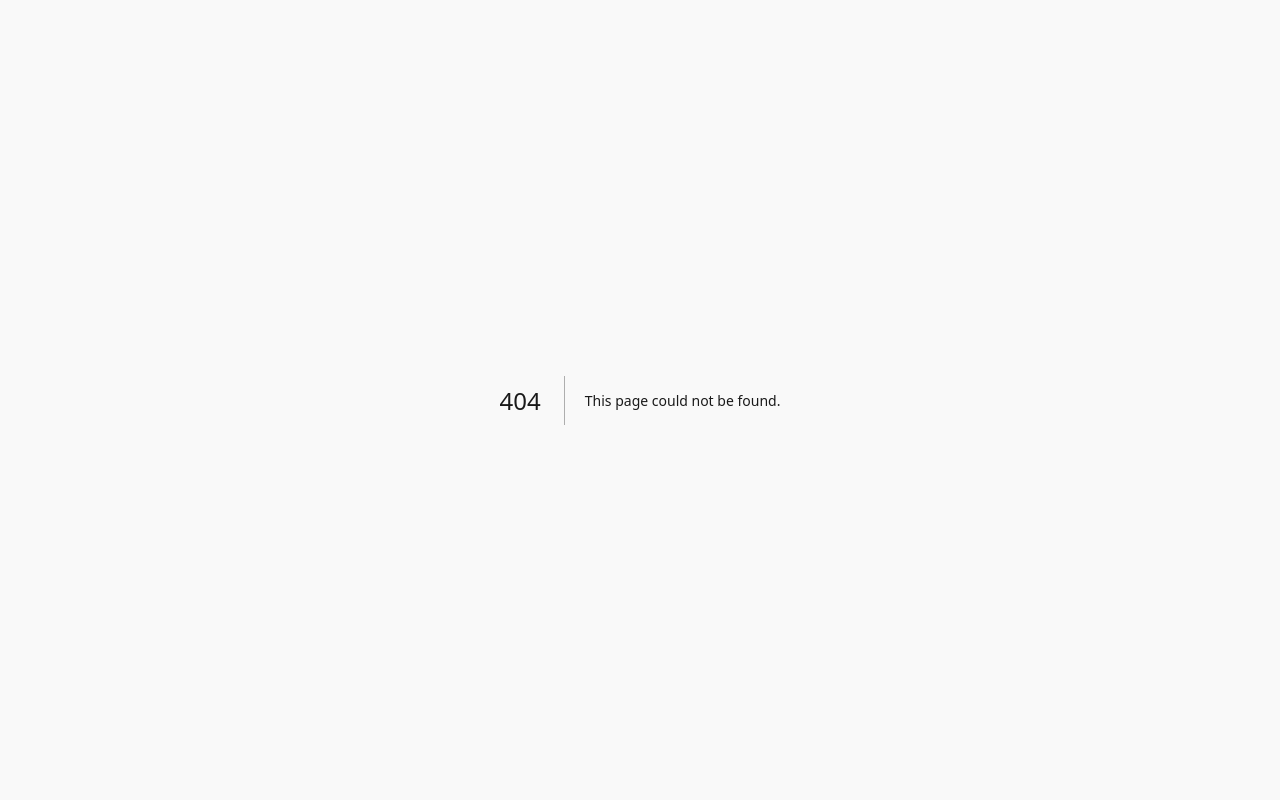
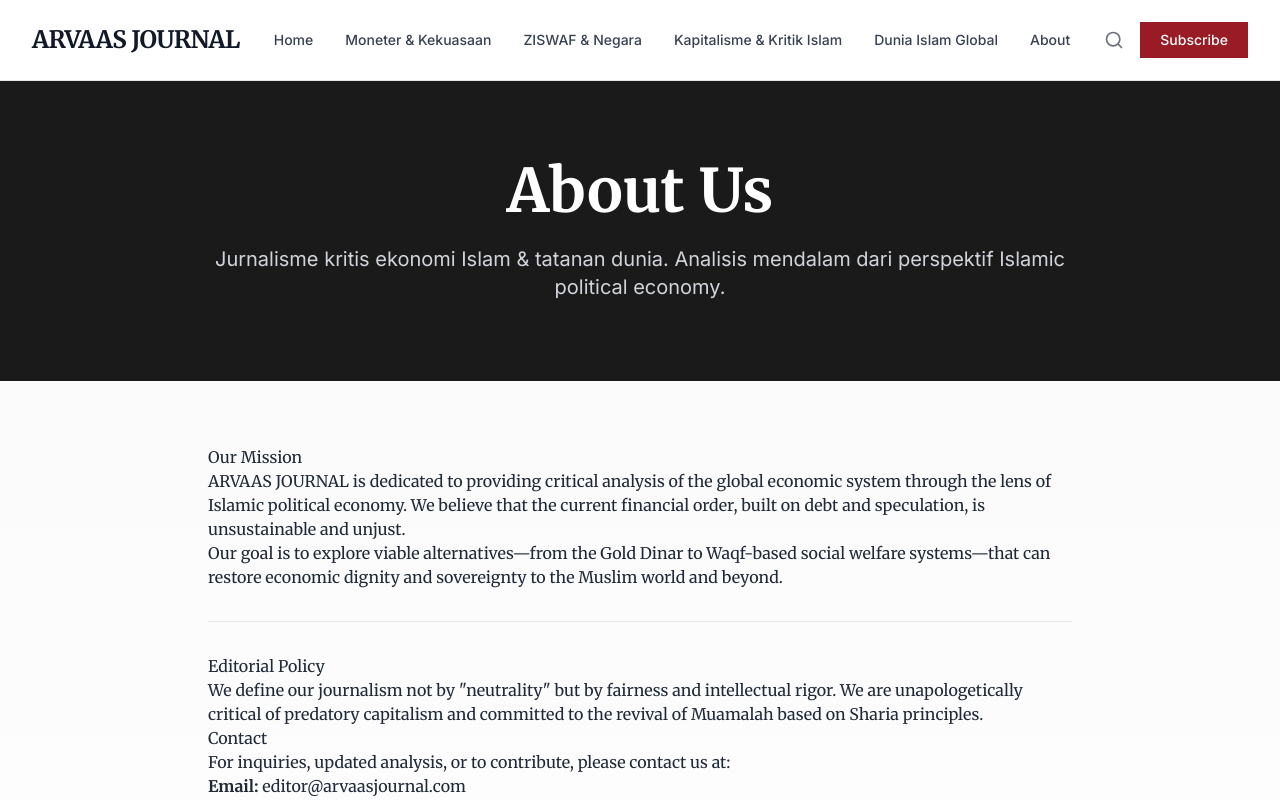
Before and after one commit to arvaasusanto/arva-ekis, a Next.js app: page /about in a window 1280 px wide. Before the commit this address had no page. Shown: the top 800 px of the page. Built offline with nearby package versions, Linux system fonts and the light colour scheme.

Commit message:
initial commit

```diff
--- /dev/null
+++ b/app/about/page.tsx
@@ -0,0 +1,41 @@
+import Navbar from "@/components/Navbar";
+import Footer from "@/components/Footer";
+import { siteConfig } from "@/lib/data";
+export default function AboutPage() {
+    return (
+        <main className="min-h-screen flex flex-col">
+            <Navbar />
+            <section className="bg-secondary text-white py-20 px-4">
+                <div className="max-w-4xl mx-auto text-center">
+                    <h1 className="text-4xl md:text-6xl font-serif font-bold mb-6">About Us</h1>
+                    <p className="text-xl text-gray-300">
+                        {siteConfig.description}
+                    </p>
+                </div>
+            </section>
+            <section className="max-w-4xl mx-auto px-4 py-16">
+                <div className="prose prose-lg prose-red max-w-none font-serif text-gray-800">
+                    <h3>Our Mission</h3>
+                    <p>
+                        ARVAAS JOURNAL is dedicated to providing critical analysis of the global economic system through the lens of Islamic political economy. We believe that the current financial order, built on debt and speculation, is unsustainable and unjust.
+                    </p>
+                    <p>
+                        Our goal is to explore viable alternatives—from the Gold Dinar to Waqf-based social welfare systems—that can restore economic dignity and sovereignty to the Muslim world and beyond.
+                    </p>
+                    <hr className="my-8 border-gray-200" />
+                    <h3>Editorial Policy</h3>
+                    <p>
+                        We define our journalism not by "neutrality" but by fairness and intellectual rigor. We are unapologetically critical of predatory capitalism and committed to the revival of Muamalah based on Sharia principles.
+                    </p>
+                    <h3>Contact</h3>
+                    <p>
+                        For inquiries, updated analysis, or to contribute, please contact us at:
+                        <br />
+                        <strong>Email:</strong> editor@arvaasjournal.com
+                    </p>
+                </div>
+            </section>
+            <Footer />
+        </main>
+    );
+}
```
